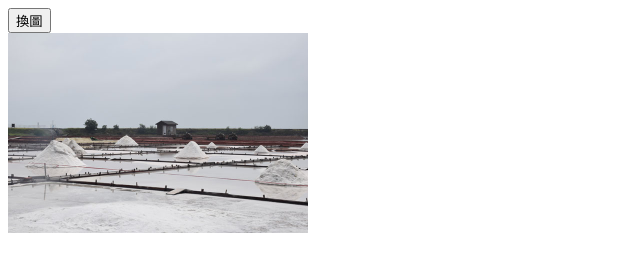
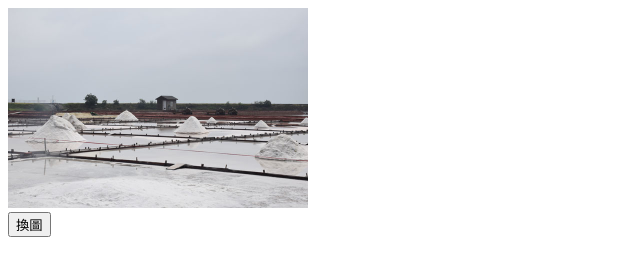
Before and after one commit to tanedmund14-oss/secondpage, a plain HTML site: page index.html in a window 1280 px wide. Both pictures are taken after a click on the input "換圖". Shown: the whole page, without its empty margins (0-640 px from the left). Drawn offline with Linux system fonts and the light colour scheme.

Commit message:
Add files via upload

```diff
--- a/index.html
+++ b/index.html
@@ -12,9 +12,7 @@ function replaceImg(){
     newImg.setAttribute("width","300");
     newImg.setAttribute("height","200");
 
-    oldImg.parentElement.removeChild(oldImg);
-
-    document.body.appendChild(newImg);
+    oldImg.parentNode.replaceChild(newImg, oldImg);
 }
 </script>
 </head>
```
